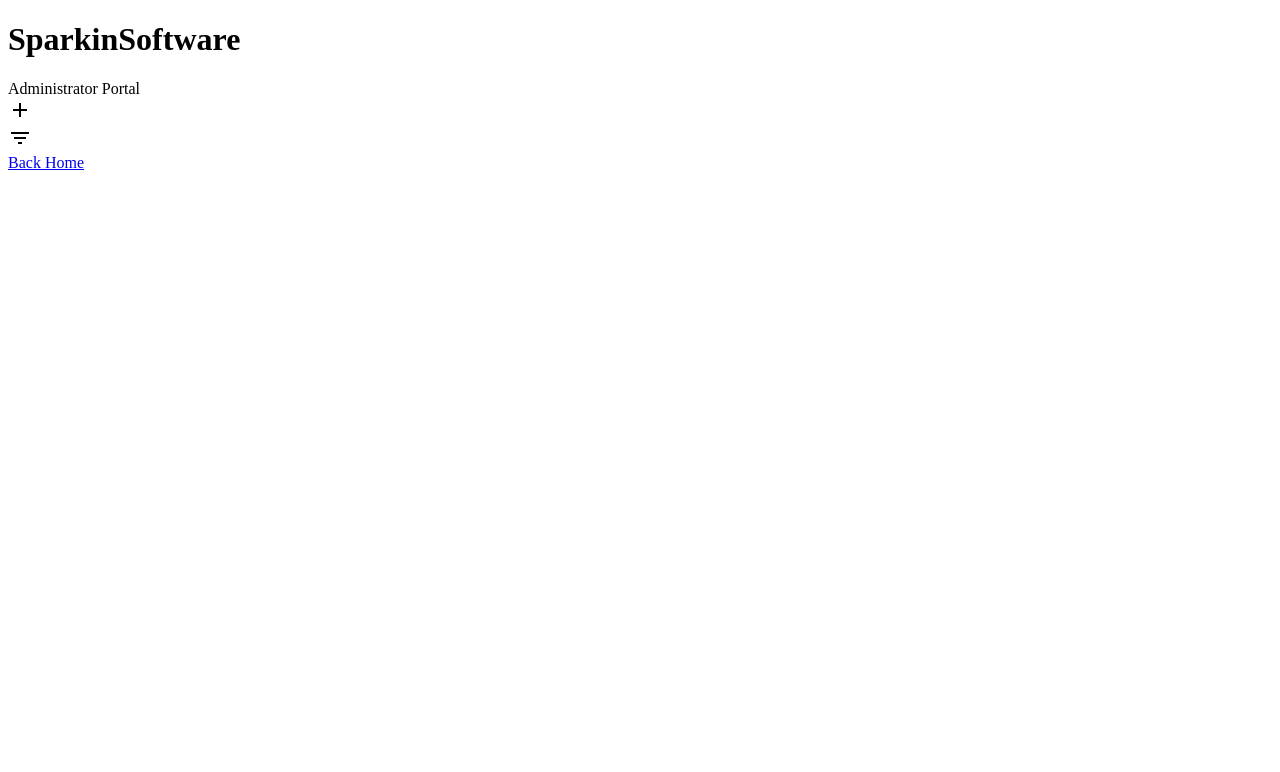
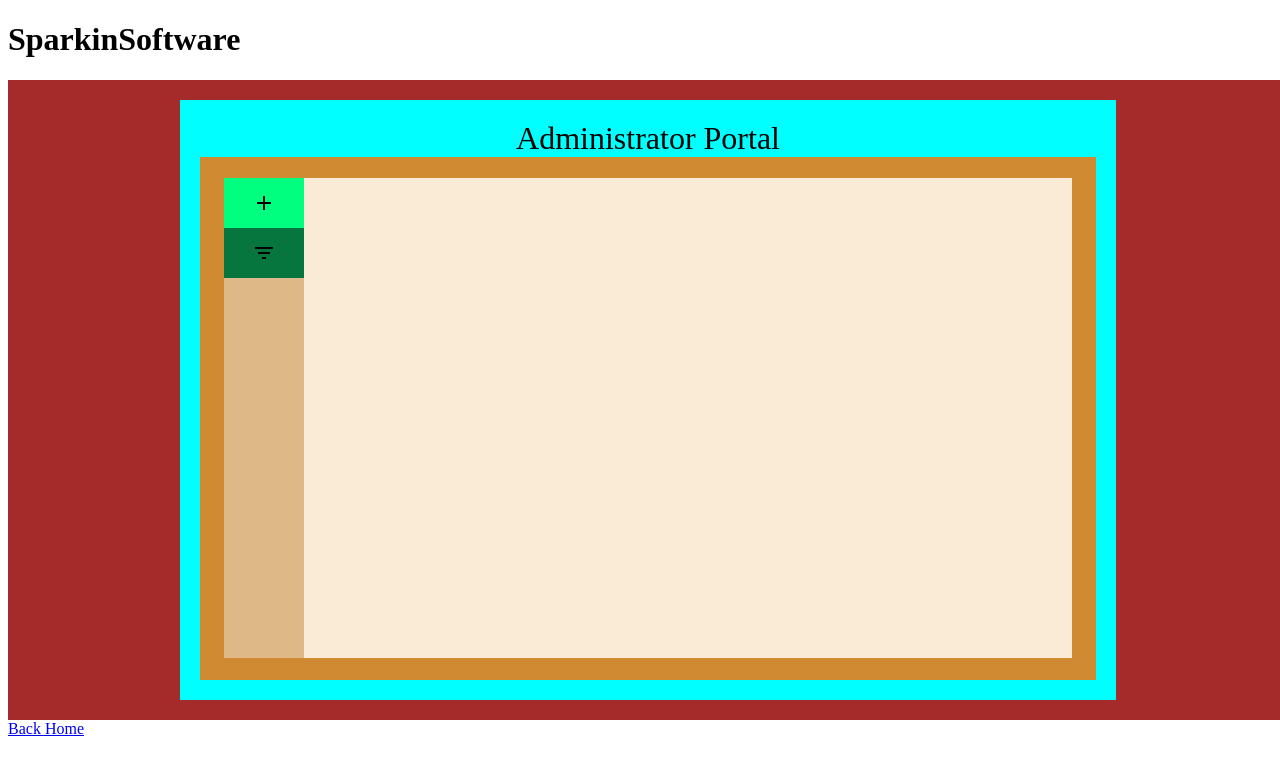
Before and after one commit to SparkinSoftware/TRUBL, a React (Vite) app: page /administrator in a window 1280 px wide. Shown: the top 772 px of the page. Built offline with nearby package versions, Linux system fonts and the light colour scheme.

Commit message:
admin css updated with symbols

```diff
--- a/src/index.css
+++ b/src/index.css
@@ -19,6 +19,7 @@
     display: flex;
     flex-direction: column;
     justify-content: space-evenly;
+    align-items: center;
 }
 
 .technician-assignedTickets {
@@ -30,6 +31,7 @@
     display: flex;
     flex-direction: column;
     justify-content: space-evenly;
+    align-items: center;
 }
 
 .technician-title {
@@ -43,4 +45,87 @@
     background-color: antiquewhite;
 }
 
+.administrator-container {
+    height: 80vh;
+    width: 100vw;
+    background-color:brown;
+    display: flex;
+    flex-direction: row;
+    justify-content: space-evenly;
+    align-items: center;
+}
+
+.administrator-employees-view {
+    height: 70vh;
+    width: 70vw;
+    background-color: aqua;
+    margin: 20px;
+    padding: 20px;
+    display: flex;
+    flex-direction: column;
+    justify-content: space-evenly;
+    align-items: center;
+}
+
+.administrator-title {
+    font-size: xx-large;
+    text-align: center;
+}
+
+.administrator-outer-container {
+    height: 70vh;
+    width: 70vw;
+    background-color: rgb(208, 139, 50);
+    display: flex;
+    flex-direction: row;
+    justify-content: center;
+    align-items: center;
+}
+
+.administrator-menu-container {
+    height: 60vh;
+    width: 10vh;
+    background-color: burlywood;
+    display: flex;
+    flex-direction: column;
+    justify-content: right;
+}
+
+.administrator-employee-form {
+    height: 50px;
+    width: 10vh;
+    background-color: springgreen;
+    display: flex;
+    justify-content: center;
+    align-items: center;
+}
+
+.administrator-employee-filter {
+    height: 50px;
+    width: 10vh;
+    background-color: rgb(6, 117, 62);
+    display: flex;
+    justify-content: center;
+    align-items: center;
+}
+
+.administrator-inner-container {
+    height: 60vh;
+    width: 60vw;
+    background-color: antiquewhite;
+}
+
+.material-symbols-outlined {
+  font-variation-settings:
+  'FILL' 0,
+  'wght' 400,
+  'GRAD' 0,
+  'opsz' 24
+}
+
+.administrator-symbol {
+    max-width: 100%;
+    height: auto;
+}
+
 /* jesse's css for Technician component END*/
```
